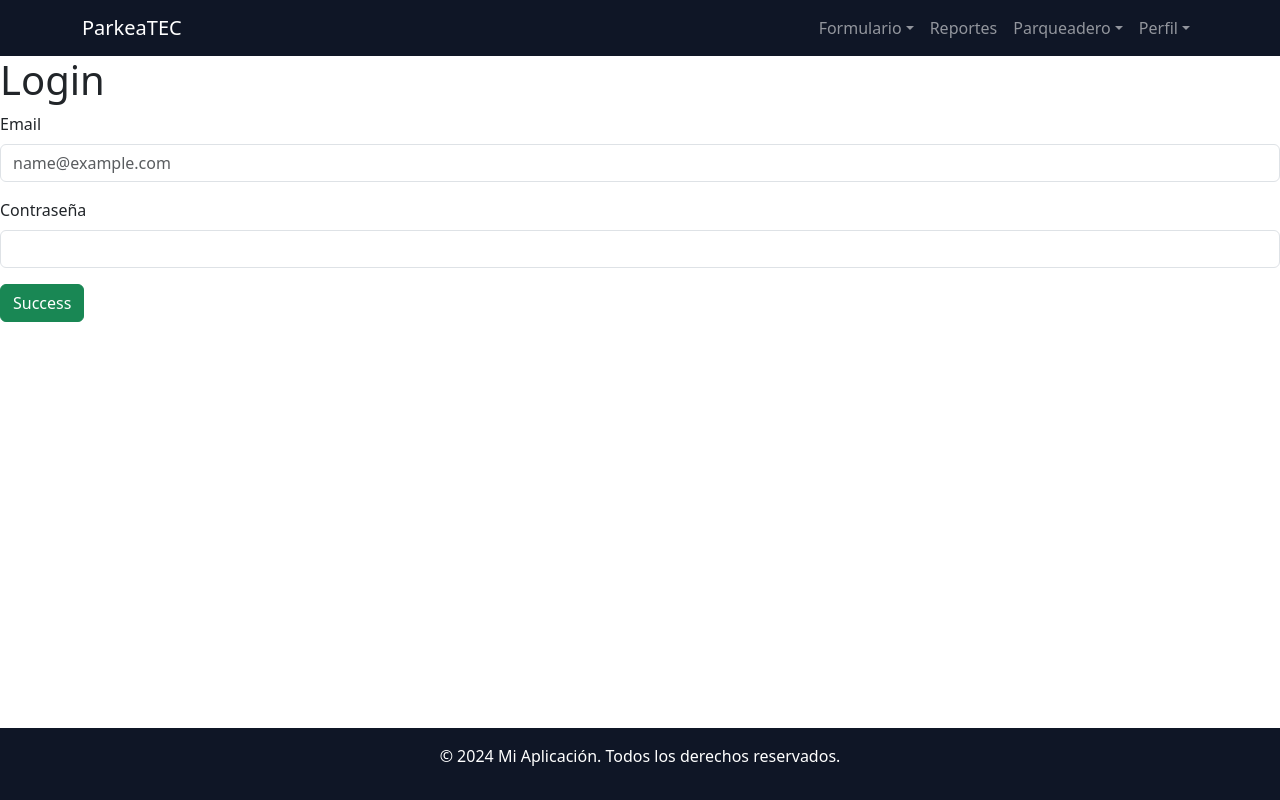
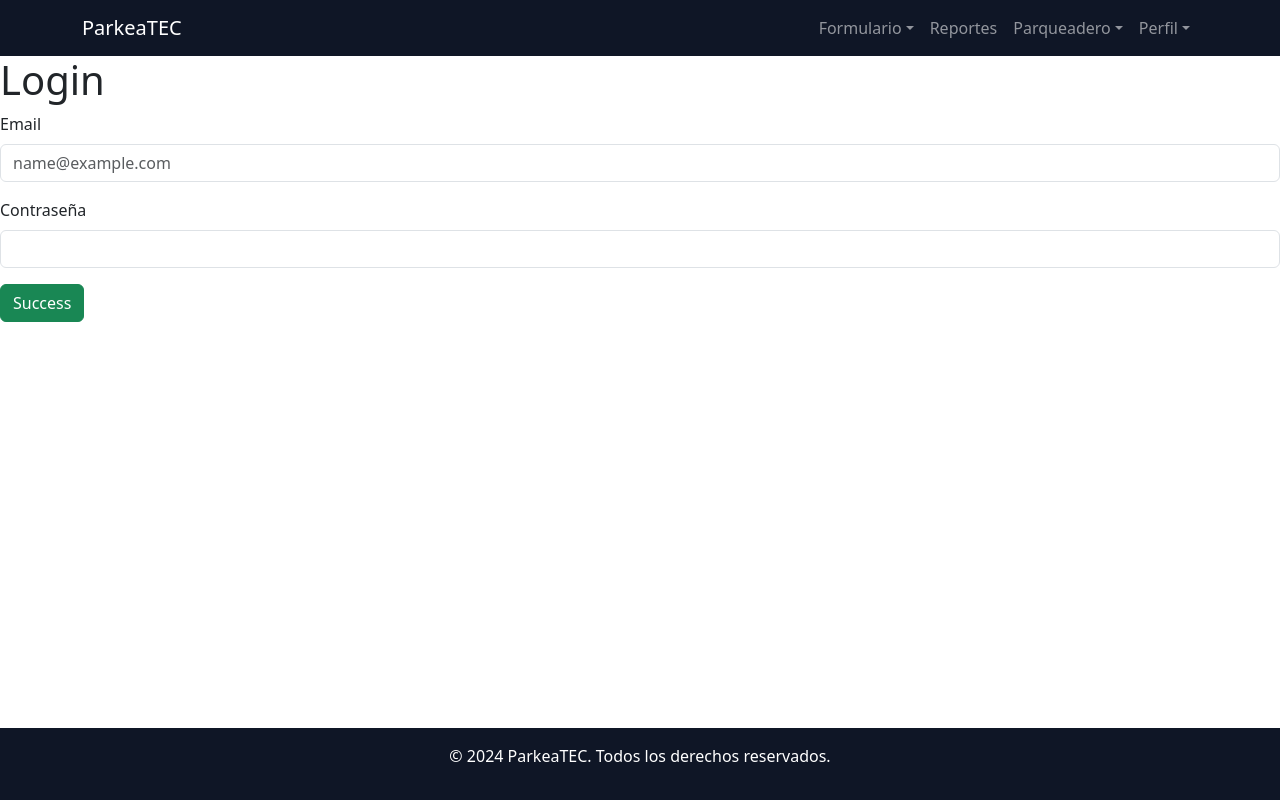
Before and after one commit to ParkeaTec-Project/ParkeaTec-SENA, a React (Create React App) app in the folder Documentacion/trim03/04_prototipo_funcional/front/: page /login in a window 1280 px wide. Built offline with nearby package versions, Linux system fonts and the light colour scheme.

Commit message:
se corrige informacion del footer

```diff
--- a/Documentacion/trim03/04_prototipo_funcional/front/src/components/Footer.jsx
+++ b/Documentacion/trim03/04_prototipo_funcional/front/src/components/Footer.jsx
@@ -7,7 +7,7 @@ import styles from '../styles/header.module.css';
 const Footer = () => (
   <footer className={`text-white py-3 position-fixed bottom-0 w-100 ${styles.footer}`}>
     <Container className="text-center">
-      <p>© 2024 Mi Aplicación. Todos los derechos reservados.</p>
+      <p>© 2024 ParkeaTEC. Todos los derechos reservados.</p>
     </Container>
   </footer>
 );
```
